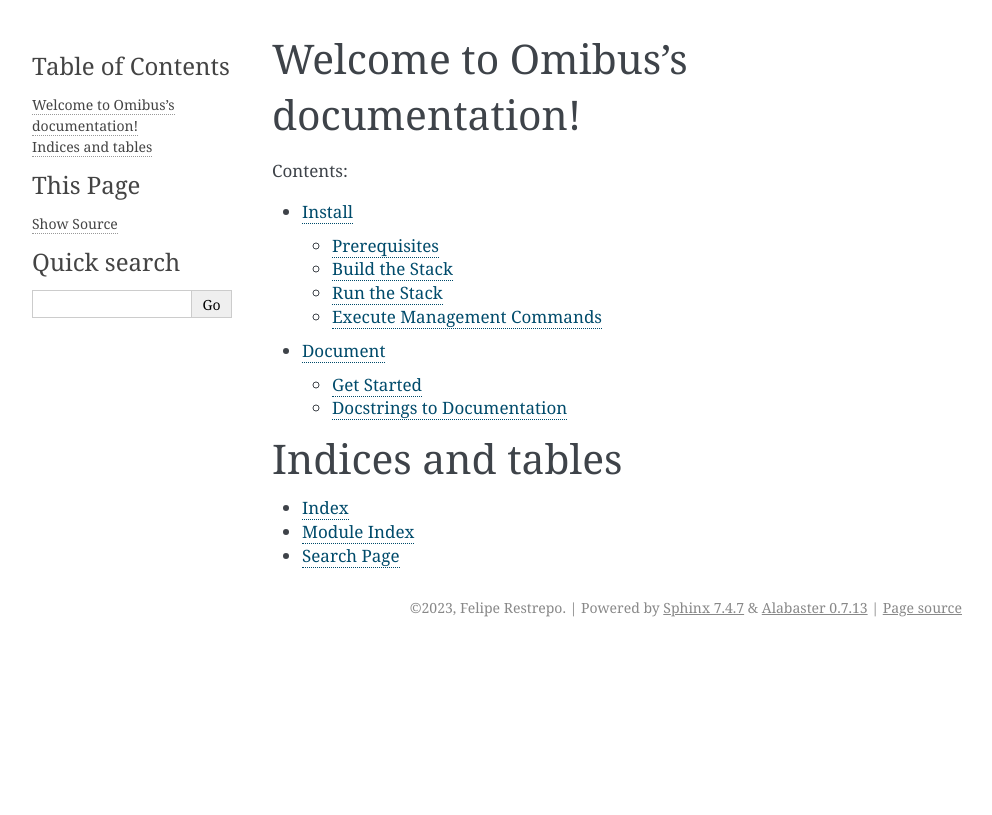
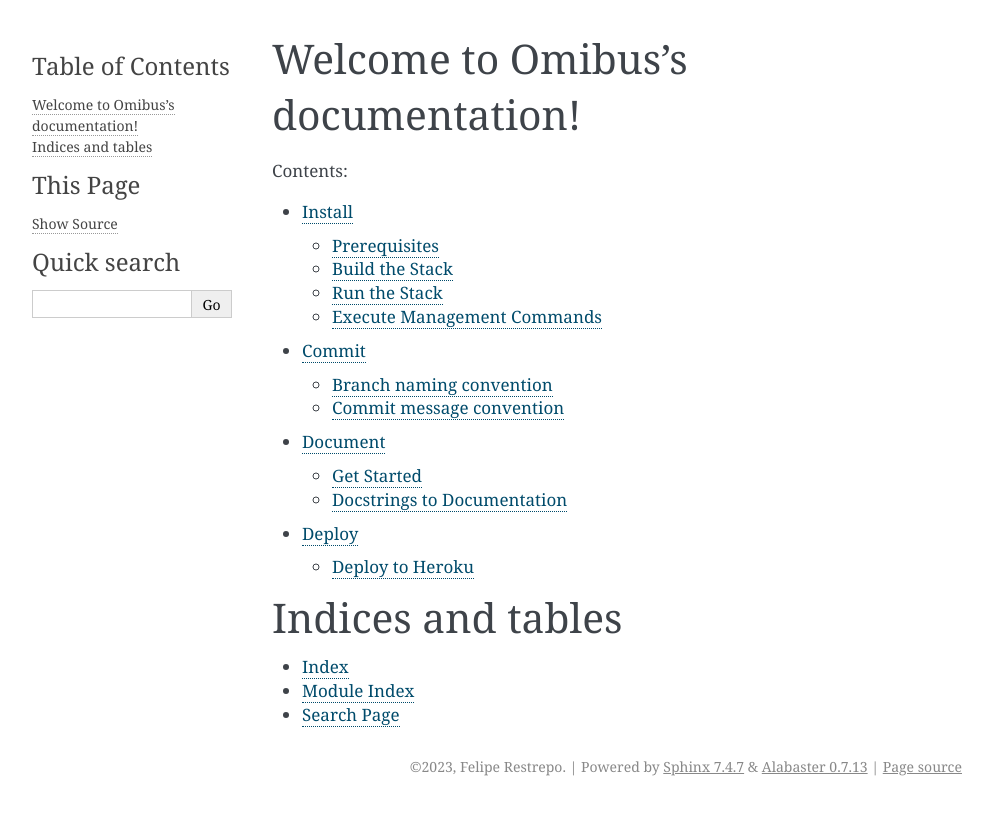
Before and after one commit to maferelo/solaris-server, a Sphinx documentation site: the page built from docs/index.rst, in a window 1280 px wide. Shown: the top 815 px of the page, without its empty margins (148-1140 px from the left). Built offline with Sphinx 7.4.7, drawn with Linux system fonts in a browser that asks for light colours.

Commit message:
docs(index): add commit, document, and deploy sect

```diff
--- a/docs/index.rst
+++ b/docs/index.rst
@@ -11,7 +11,9 @@ Welcome to Omibus's documentation!
    :caption: Contents:
 
    contents/install
+   contents/commit
    contents/document
+   contents/deploy
 
 
 
```
